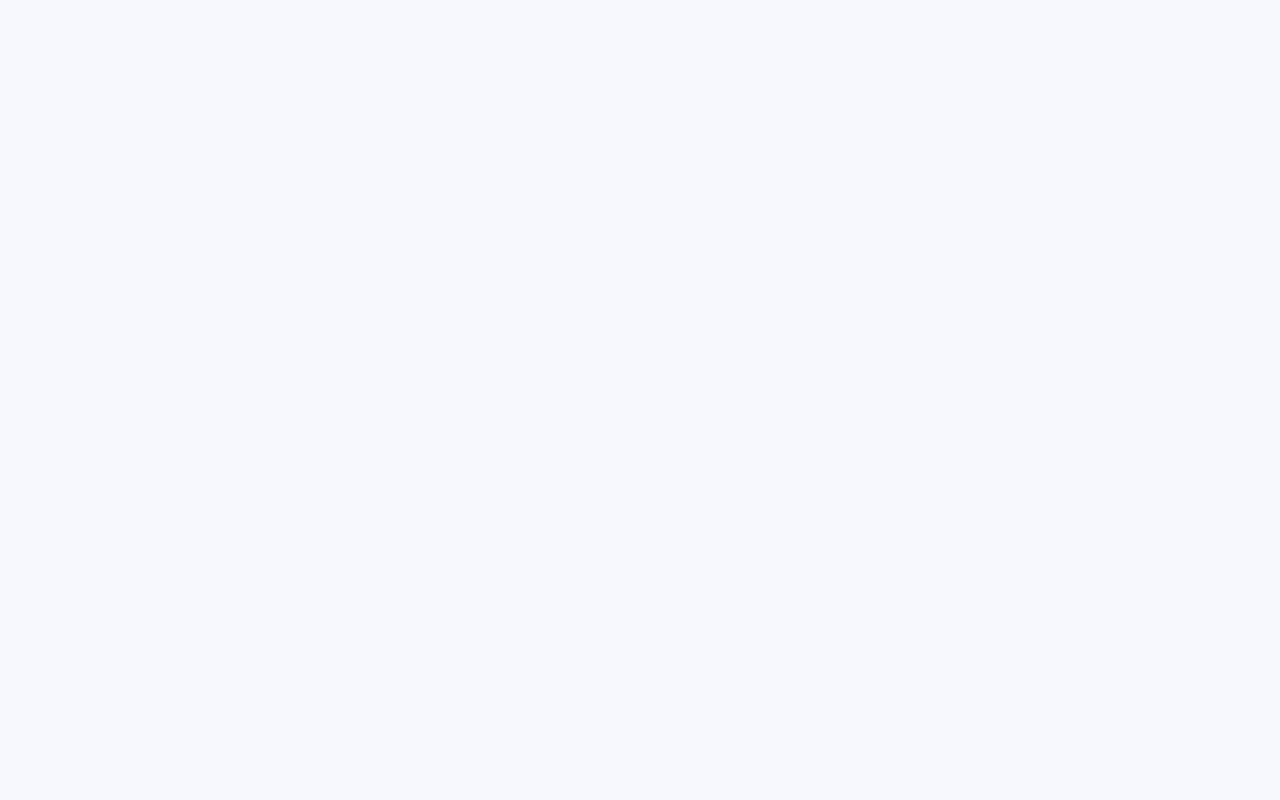
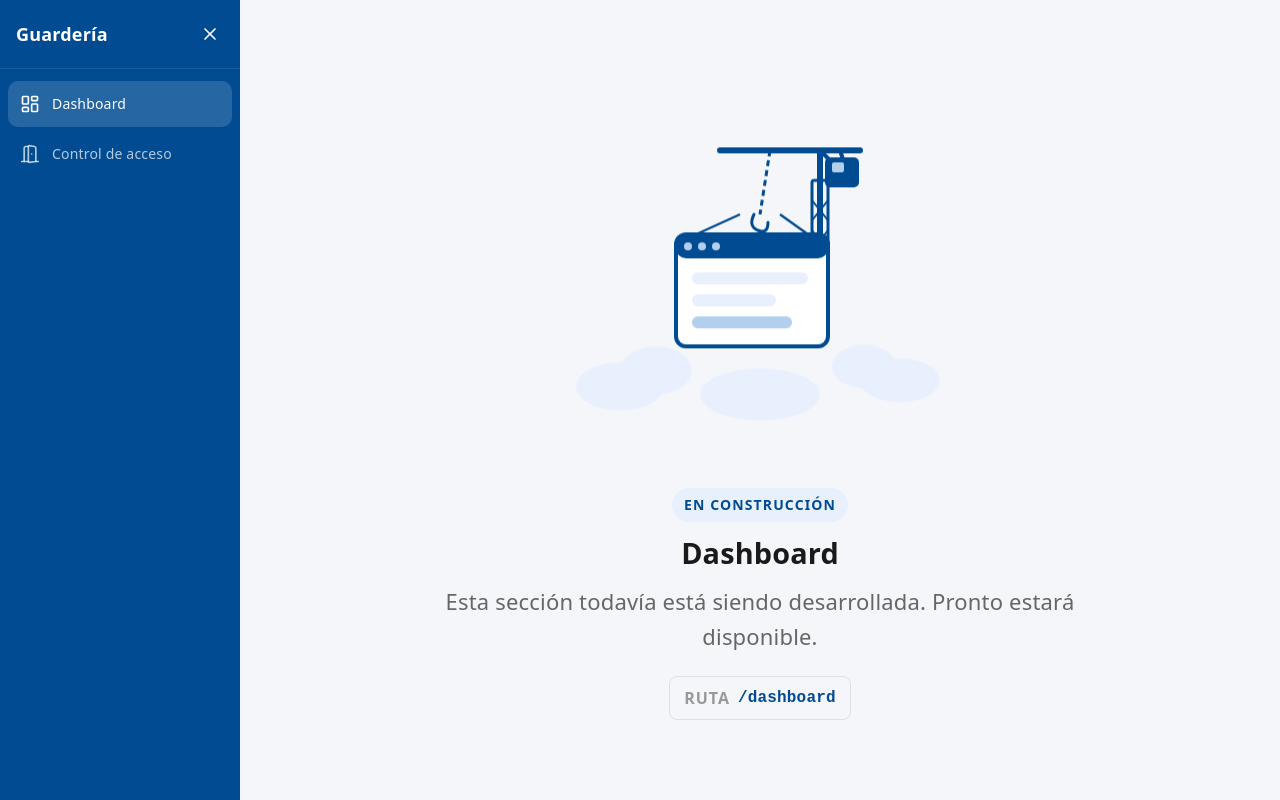
Before and after one commit to g17dev/guarderia-ui, a React (Vite) app: page /dashboard in a window 1280 px wide. Before the commit this address had no page. Built offline with nearby package versions, Linux system fonts and the light colour scheme.

Commit message:
feat(child-handover): agregar sidebar para las opciones del sistema y colocar las paginas en el espacio restante, ademas agregar un componente reutilizable para indicar cuando cierta parte del sistema esta construccion

```diff
--- a/src/App.tsx
+++ b/src/App.tsx
@@ -1,13 +1,19 @@
-import { BrowserRouter, Routes, Route } from "react-router-dom";
+import { BrowserRouter, Routes, Route, Navigate } from "react-router-dom";
+import { AppLayout } from "./components/layout/AppLayout";
 import ChildAccess from "./pages/ChildAccess";
 import ChildHandover from "./pages/ChildHandover";
+import { Dashboard } from "./pages/Dashboard";
 
 export default function App() {
   return (
     <BrowserRouter>
       <Routes>
-        <Route path="/access" element={<ChildAccess />} />
-        <Route path="/handover" element={<ChildHandover/>}/>
+        <Route path="/" element={<AppLayout />}>
+          <Route index element={<Navigate to="/dashboard" replace />} />
+          <Route path="dashboard" element={<Dashboard/>} />
+          <Route path="/access" element={<ChildAccess />} />
+          <Route path="/handover" element={<ChildHandover/>}/>
+        </Route>
       </Routes>
     </BrowserRouter>
   );
--- /dev/null
+++ b/src/components/UnderConstruction.css
@@ -0,0 +1,86 @@
+.uc-wrapper {
+  display: flex;
+  flex-direction: column;
+  align-items: center;
+  justify-content: center;
+  min-height: 100%;
+  padding: 60px 24px;
+  gap: 8px;
+}
+
+.uc-illustration {
+  width: 400px;
+  height: 400px;
+  animation: uc-float 3.5s ease-in-out infinite;
+}
+
+.uc-illustration svg {
+  width: 100%;
+  height: 100%;
+}
+
+@keyframes uc-float {
+  0%, 100% { transform: translateY(0px); }
+  50%       { transform: translateY(-10px); }
+}
+
+.uc-body {
+  display: flex;
+  flex-direction: column;
+  align-items: center;
+  gap: 18px;
+  text-align: center;
+  max-width: 700px;
+}
+
+.uc-badge {
+  display: inline-block;
+  background: #e8f0fe;
+  color: #004B92;
+  font-size: 14px;
+  font-weight: 700;
+  letter-spacing: 0.08em;
+  text-transform: uppercase;
+  padding: 4px 12px;
+  border-radius: 20px;
+}
+
+.uc-title {
+  font-size: 1.6rem;
+  font-weight: 700;
+  color: #1a1a1a;
+  margin: 0;
+}
+
+.uc-description {
+  font-size: 22px;
+  color: #666;
+  margin: 0;
+  line-height: 1.6;
+}
+
+.uc-route {
+  display: flex;
+  align-items: center;
+  gap: 8px;
+  background: #f5f6fa;
+  border: 1px solid #e0e0e0;
+  border-radius: 8px;
+  padding: 8px 14px;
+  margin-top: 4px;
+}
+
+.uc-route-label {
+  font-size: 16px;
+  font-weight: 600;
+  color: #999;
+  text-transform: uppercase;
+  letter-spacing: 0.06em;
+}
+
+.uc-route-code {
+  font-family: monospace;
+  font-size: 16px;
+  color: #004B92;
+  font-weight: 600;
+}
--- /dev/null
+++ b/src/components/UnderConstruction.tsx
@@ -0,0 +1,77 @@
+import "./UnderConstruction.css";
+
+interface UnderConstructionProps {
+  pageName: string;
+  route: string;
+}
+
+export function UnderConstruction({ pageName, route }: UnderConstructionProps) {
+  return (
+    <div className="uc-wrapper">
+      <div className="uc-illustration">
+        <svg viewBox="0 0 200 200" fill="none" xmlns="http://www.w3.org/2000/svg">
+          {/* Nubes */}
+          <ellipse cx="30" cy="158" rx="22" ry="12" fill="#e8f0fe" />
+          <ellipse cx="48" cy="150" rx="18" ry="12" fill="#e8f0fe" />
+          <ellipse cx="170" cy="155" rx="20" ry="11" fill="#e8f0fe" />
+          <ellipse cx="152" cy="148" rx="16" ry="11" fill="#e8f0fe" />
+          <ellipse cx="100" cy="162" rx="30" ry="13" fill="#e8f0fe" />
+
+          {/* Torre grúa */}
+          <line x1="130" y1="40" x2="130" y2="130" stroke="#004B92" strokeWidth="3" strokeLinecap="round" />
+          <line x1="80" y1="40" x2="150" y2="40" stroke="#004B92" strokeWidth="3" strokeLinecap="round" />
+          <line x1="130" y1="40" x2="145" y2="55" stroke="#004B92" strokeWidth="2" />
+          <line x1="140" y1="40" x2="145" y2="55" stroke="#004B92" strokeWidth="2" />
+
+          {/* Cabina grúa */}
+          <rect x="133" y="44" width="16" height="14" rx="2" fill="#004B92" stroke="#004B92" strokeWidth="1" />
+          <rect x="136" y="46" width="6" height="5" rx="1" fill="#B3CFEE" />
+
+          {/* Cuerpo torre (celosía) */}
+          <rect x="126" y="55" width="8" height="75" rx="1" fill="none" stroke="#004B92" strokeWidth="1.5" />
+          <line x1="126" y1="65" x2="134" y2="75" stroke="#004B92" strokeWidth="1" />
+          <line x1="134" y1="65" x2="126" y2="75" stroke="#004B92" strokeWidth="1" />
+          <line x1="126" y1="80" x2="134" y2="90" stroke="#004B92" strokeWidth="1" />
+          <line x1="134" y1="80" x2="126" y2="90" stroke="#004B92" strokeWidth="1" />
+          <line x1="126" y1="95" x2="134" y2="105" stroke="#004B92" strokeWidth="1" />
+          <line x1="134" y1="95" x2="126" y2="105" stroke="#004B92" strokeWidth="1" />
+
+          {/* Cable que cuelga */}
+          <line x1="105" y1="40" x2="100" y2="72" stroke="#004B92" strokeWidth="1.5" strokeDasharray="3 2" />
+
+          {/* Gancho */}
+          <path d="M97 72 Q94 78 99 80 Q104 82 104 76" stroke="#004B92" strokeWidth="1.5" fill="none" strokeLinecap="round" />
+
+          {/* Pantalla / ventana colgante */}
+          <rect x="58" y="82" width="76" height="56" rx="5" fill="white" stroke="#004B92" strokeWidth="2" />
+          {/* Barra título ventana */}
+          <rect x="58" y="82" width="76" height="12" rx="5" fill="#004B92" />
+          <rect x="62" y="86" width="4" height="4" rx="2" fill="#B3CFEE" />
+          <rect x="69" y="86" width="4" height="4" rx="2" fill="#B3CFEE" />
+          <rect x="76" y="86" width="4" height="4" rx="2" fill="#B3CFEE" />
+
+          {/* Contenido ventana — barras placeholder */}
+          <rect x="66" y="101" width="58" height="6" rx="3" fill="#e8f0fe" />
+          <rect x="66" y="112" width="42" height="6" rx="3" fill="#e8f0fe" />
+          <rect x="66" y="123" width="50" height="6" rx="3" fill="#B3CFEE" />
+
+          {/* Cables de sujeción ventana */}
+          <line x1="68" y1="82" x2="90" y2="72" stroke="#004B92" strokeWidth="1.2" />
+          <line x1="124" y1="82" x2="110" y2="72" stroke="#004B92" strokeWidth="1.2" />
+        </svg>
+      </div>
+
+      <div className="uc-body">
+        <span className="uc-badge">En construcción</span>
+        <h1 className="uc-title">{pageName}</h1>
+        <p className="uc-description">
+          Esta sección todavía está siendo desarrollada. Pronto estará disponible.
+        </p>
+        <div className="uc-route">
+          <span className="uc-route-label">Ruta</span>
+          <code className="uc-route-code">{route}</code>
+        </div>
+      </div>
+    </div>
+  );
+}
--- /dev/null
+++ b/src/components/layout/AppLayout.css
@@ -0,0 +1,11 @@
+.app-layout {
+  display: flex;
+  height: 100vh;
+  overflow: hidden;
+}
+
+.app-content {
+  flex: 1;
+  overflow-y: auto;
+  background: #f5f6fa;
+}
--- /dev/null
+++ b/src/components/layout/AppLayout.tsx
@@ -0,0 +1,17 @@
+import { useState } from "react";
+import { Outlet } from "react-router-dom";
+import { Sidebar } from "./Sidebar";
+import "./AppLayout.css";
+
+export function AppLayout() {
+  const [collapsed, setCollapsed] = useState(false);
+
+  return (
+    <div className={`app-layout ${collapsed ? "sidebar-collapsed" : ""}`}>
+      <Sidebar collapsed={collapsed} onToggle={() => setCollapsed(p => !p)} />
+      <main className="app-content">
+        <Outlet />
+      </main>
+    </div>
+  );
+}
--- /dev/null
+++ b/src/components/layout/Sidebar.css
@@ -0,0 +1,89 @@
+.sidebar {
+  width: 240px;
+  height: 100vh;
+  background: #004B92;
+  display: flex;
+  flex-direction: column;
+  transition: width 0.25s ease;
+  flex-shrink: 0;
+  overflow: hidden;
+}
+
+.sidebar.collapsed { width: 64px; }
+
+.sidebar-header {
+  display: flex;
+  align-items: center;
+  justify-content: space-between;
+  padding: 20px 16px;
+  border-bottom: 1px solid rgba(255,255,255,0.1);
+  min-height: 64px;
+}
+
+.sidebar-logo {
+  color: white;
+  font-size: 18px;
+  font-weight: 600;
+  white-space: nowrap;
+}
+
+.sidebar-toggle {
+  background: none;
+  border: none;
+  color: white;
+  cursor: pointer;
+  padding: 4px;
+  display: flex;
+  align-items: center;
+  justify-content: center;
+  border-radius: 6px;
+  transition: background 0.2s ease;
+  flex-shrink: 0;
+  margin-left: auto;
+}
+
+.sidebar-toggle:hover { background: rgba(255,255,255,0.1); }
+
+.sidebar-nav {
+  display: flex;
+  flex-direction: column;
+  padding: 12px 8px;
+  gap: 4px;
+}
+
+.sidebar-item {
+  display: flex;
+  align-items: center;
+  gap: 12px;
+  padding: 10px 12px;
+  border-radius: 10px;
+  color: rgba(255,255,255,0.7);
+  text-decoration: none;
+  transition: all 0.2s ease;
+  white-space: nowrap;
+}
+
+.sidebar-item:hover {
+  background: rgba(255,255,255,0.1);
+  color: white;
+}
+
+.sidebar-item.active {
+  background: rgba(255,255,255,0.15);
+  color: white;
+}
+
+.sidebar-icon { flex-shrink: 0; }
+.sidebar-label { font-size: 14px; }
+
+@media (max-width: 768px) {
+  .sidebar {
+    position: fixed;
+    z-index: 100;
+    transform: translateX(0);
+  }
+  .sidebar.collapsed {
+    transform: translateX(-100%);
+    width: 240px;
+  }
+}
--- /dev/null
+++ b/src/components/layout/Sidebar.tsx
@@ -0,0 +1,38 @@
+import { NavLink } from "react-router-dom";
+import { LayoutDashboard, DoorOpen, Menu, X } from "lucide-react";
+import "./Sidebar.css";
+
+const NAV_ITEMS = [
+  { to: "/dashboard", icon: LayoutDashboard, label: "Dashboard" },
+  { to: "/access",    icon: DoorOpen,        label: "Control de acceso" },
+];
+
+interface SidebarProps {
+  collapsed: boolean;
+  onToggle: () => void;
+}
+
+export function Sidebar({ collapsed, onToggle }: SidebarProps) {
+  return (
+    <aside className={`sidebar ${collapsed ? "collapsed" : ""}`}>
+      <div className="sidebar-header">
+        {!collapsed && <span className="sidebar-logo">Guardería</span>}
+        <button className="sidebar-toggle" onClick={onToggle}>
+          {collapsed ? <Menu size={20} /> : <X size={20} />}
+        </button>
+      </div>
+      <nav className="sidebar-nav">
+        {NAV_ITEMS.map(({ to, icon: Icon, label }) => (
+          <NavLink
+            key={to}
+            to={to}
+            className={({ isActive }) => `sidebar-item ${isActive ? "active" : ""}`}
+          >
+            <Icon size={20} className="sidebar-icon" />
+            {!collapsed && <span className="sidebar-label">{label}</span>}
+          </NavLink>
+        ))}
+      </nav>
+    </aside>
+  );
+}
--- a/src/pages/ChildHandover.tsx
+++ b/src/pages/ChildHandover.tsx
@@ -6,9 +6,10 @@ import { AuthorizePickupStep } from "../features/child-handover/AuthorizePickupS
 import { ConfirmPickupStep } from "../features/child-handover/ConfirmPickupStep";
 import { useState, useEffect } from "react";
 import type { Child } from "../types/child";
-
+import { useNavigate } from "react-router-dom";
 
 export default function ChildHandover() {
+  const navigate = useNavigate();
   const [stepData, setStepData] = useState({
     seleccionar: {
       childIds: [] as string[],
@@ -131,9 +132,7 @@ export default function ChildHandover() {
       };
       setSteps(updatedSteps);
       setStepperKey((prev) => prev + 1);
-
-      console.log("Registro completado:", stepData);
-      alert("¡Registro de salida completado!");
+      navigate("/dashboard");
     }
   };
 
--- /dev/null
+++ b/src/pages/Dashboard.tsx
@@ -0,0 +1,5 @@
+import { UnderConstruction } from "../components/UnderConstruction";
+
+export function Dashboard() {
+  return <UnderConstruction pageName="Dashboard" route="/dashboard" />;
+}
```
Also changed, not shown: src/pages/Dashboard.css (added).
